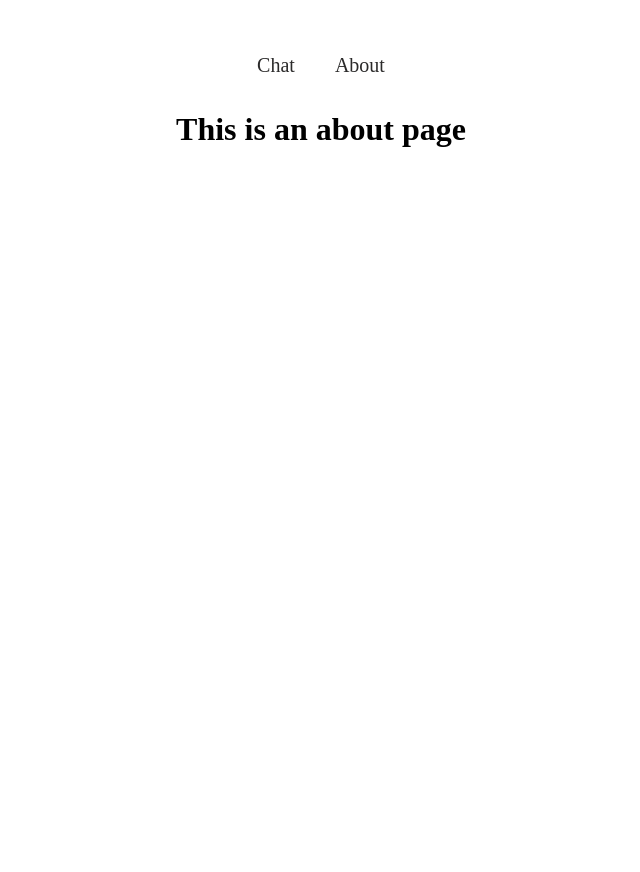
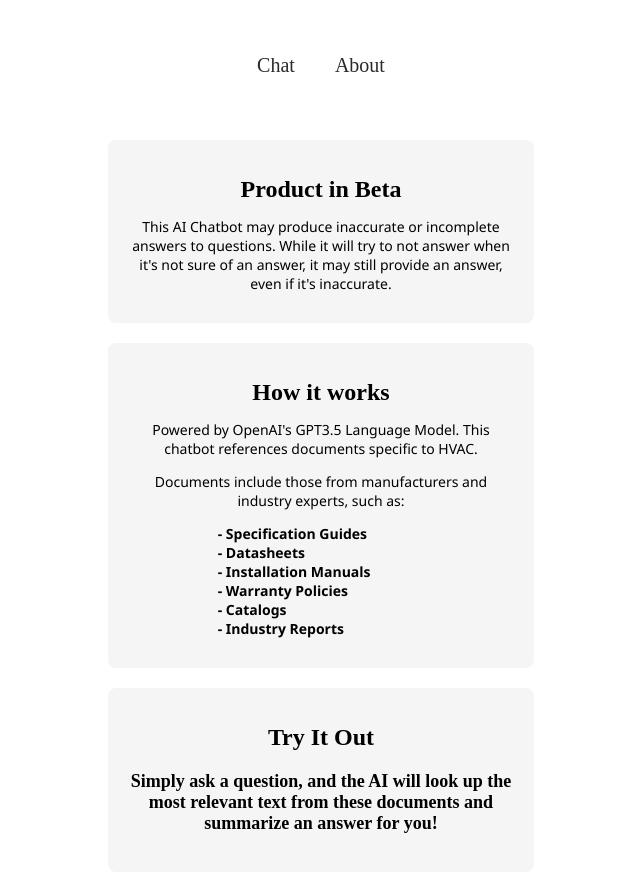
Before and after one commit to carbonitech/ai-chat-page, a Vue app: page /about in a window 1280 px wide. Shown: the top 872 px of the page, without its empty margins (319-959 px from the left). Before the commit the page ends 800 px from the top, so only its background shows below. Built offline with nearby package versions, Linux system fonts and the light colour scheme.

Commit message:
filled out and styled about page

```diff
--- a/src/views/AboutView.vue
+++ b/src/views/AboutView.vue
@@ -1,12 +1,82 @@
 <template>
-  <div class="about">
-    <h1>This is an about page</h1>
+  <div class="container">
+    <div class="about">
+      <div class="section">
+        <h1 class="title">Product in Beta</h1>
+        <p class="description">This AI Chatbot may produce inaccurate or incomplete answers to questions. While it will try to not answer when it's not sure of an answer, it may still provide an answer, even if it's inaccurate.</p>
+      </div>
+      <div class="section">
+        <h1 class="title">How it works</h1>
+        <p class="description">Powered by OpenAI's GPT3.5 Language Model. This chatbot references documents specific to HVAC.</p>
+        <p class="description">Documents include those from manufacturers and industry experts, such as:</p>
+        <ul class="document-list">
+          <li>Specification Guides</li>
+          <li>Datasheets</li>
+          <li>Installation Manuals</li>
+          <li>Warranty Policies</li>
+          <li>Catalogs</li>
+          <li>Industry Reports</li>
+        </ul>
+      </div>
+      <div class="section">
+        <h1 class="title">Try It Out</h1>
+        <h3 class="subtitle">Simply ask a question, and the AI will look up the most relevant text from these documents and summarize an answer for you!</h3>
+      </div>
+    </div>
   </div>
 </template>
 
-<style>
+<style scoped>
+.container {
+  display: flex;
+  justify-content: center;
+  height: 100vh;
+}
+
 .about {
-  display:flex;
-  justify-content: center;
+  text-align: center;
+  width: calc(100vw / 3);
+  max-width: 600px;
+  margin-top: 50px;
+}
+
+.section {
+  background-color: #f5f5f5;
+  border-radius: 8px;
+  padding: 20px;
+  margin-bottom: 20px;
+  box-sizing: border-box;
+}
+
+.title {
+  font-size: 24px;
+  font-weight: bold;
+  margin-bottom: 10px;
+}
+
+.description {
+  font-size: 14px;
+  margin-bottom: 10px;
+  font-family: 'Segoe UI', Tahoma, Geneva, Verdana, sans-serif;
+}
+
+.document-list {
+  font-family: 'Segoe UI', Tahoma, Geneva, Verdana, sans-serif;
+  font-size: 14px;
+  list-style: none;
+  margin-left: 50px;
+  margin-bottom: 10px;
+  font-weight: bolder;
+  text-align: left;
+}
+
+.document-list li::before{
+  content: "-   "
+}
+
+.subtitle {
+  font-size: 18px;
+  font-weight: bold;
+  margin-top: 20px;
 }
 </style>
```
